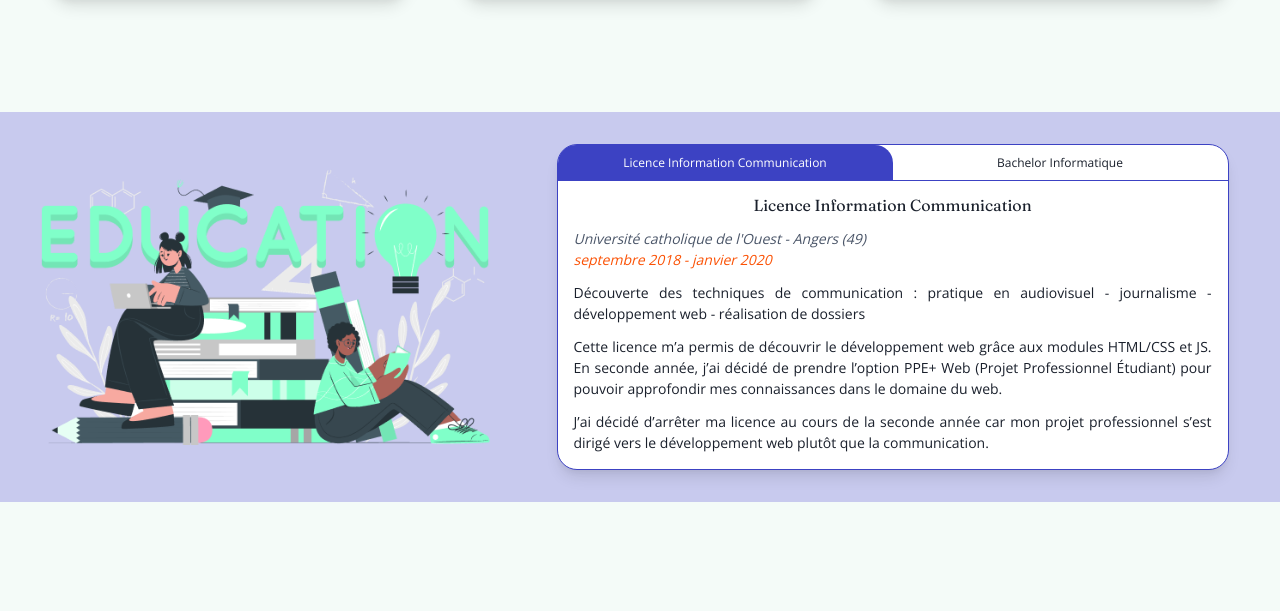
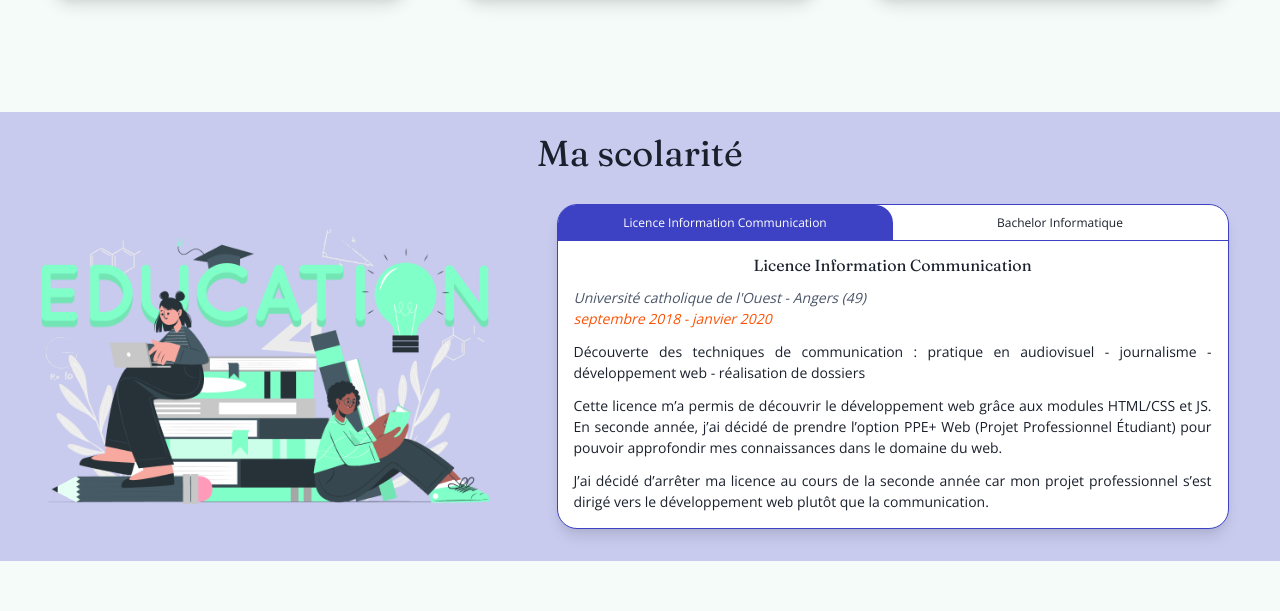
Before and after one commit to Liv44/Blog_OliviaMOREAU, a Next.js app: page / in a window 1280 px wide. Shown: the part 1888-2499 px from the top of the page. Built offline with nearby package versions, Linux system fonts and the light colour scheme.

Commit message:
feat(title scolarite): add a title to the component scolarite

```diff
--- a/components/pages/Home/ScolariteComponent/index.tsx
+++ b/components/pages/Home/ScolariteComponent/index.tsx
@@ -1,17 +1,17 @@
 import { Box, Flex, HStack, Image, Stack } from "@chakra-ui/react";
 import { FC } from "react";
 import TabsComponent, { TabsProps } from "../../../general/Tabs";
+import Title from "../../../general/Title";
 
 const ScolariteComponent: FC<TabsProps> = ({ tabs }) => {
   return (
+    <Stack bg={"blue.100"} w="100%" p={{ base: "8", md: "5", lg: "5" }}>
+      <Title title="Ma scolarité"></Title>
       <Flex
         direction={{ base: "column", md: "column", lg: "row" }}
         justifyContent="space-around"
-      p={{ base: "8", md: "5", lg: "5" }}
         alignItems="center"
-      bg={"blue.100"}
         gap={4}
-      w="100%"
       >
         <Image
           width={{ base: "300px", md: "400px", lg: "450px" }}
@@ -21,6 +21,7 @@ const ScolariteComponent: FC<TabsProps> = ({ tabs }) => {
 
         <TabsComponent tabs={tabs}></TabsComponent>
       </Flex>
+    </Stack>
   );
 };
 
```
Lines whose indentation alone changed are shown as unchanged.
